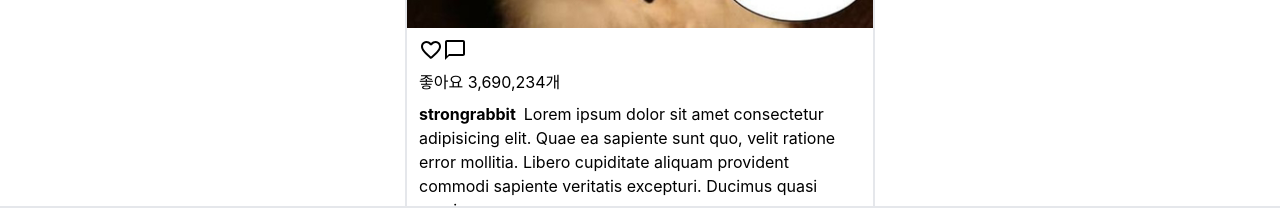
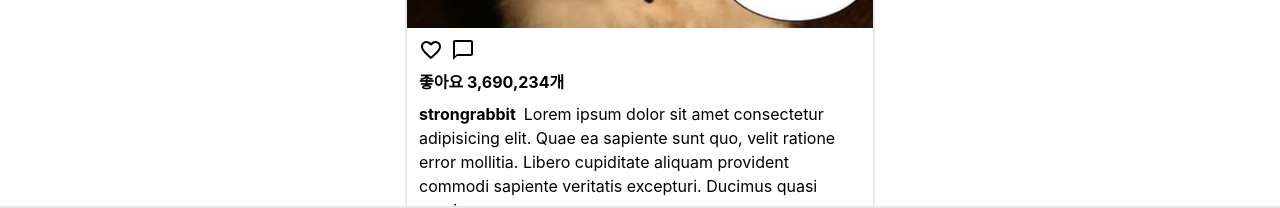
Before and after one commit to yurimpark/dotorigram_backup, a React (Create React App) app: page / in a window 1280 px wide. Shown: the part 544-752 px from the top of the page. Built offline with nearby package versions, Linux system fonts and the light colour scheme; grey boxes are pictures that could not be loaded.

Commit message:
좋아요 font weight 변경

```diff
--- a/src/components/main/FeedContent.jsx
+++ b/src/components/main/FeedContent.jsx
@@ -6,14 +6,14 @@ const FeedContent = () => {
   return (
     <div className='mx-3'>
       <div className='mt-2'>
-        <button>
+        <button className='mr-2'>
           <FavoriteBorderRoundedIcon className='text-xl' />
         </button>
         <button>
           <ChatBubbleOutlineOutlinedIcon className='text-xl' />
         </button>
       </div>
-      <div className='mt-2'>좋아요 3,690,234개</div>
+      <div className='mt-2 font-bold'>좋아요 3,690,234개</div>
       <div className='my-2'>
         <div className='font-bold inline-block float-left mr-2'>strongrabbit</div>
         <div>
```
